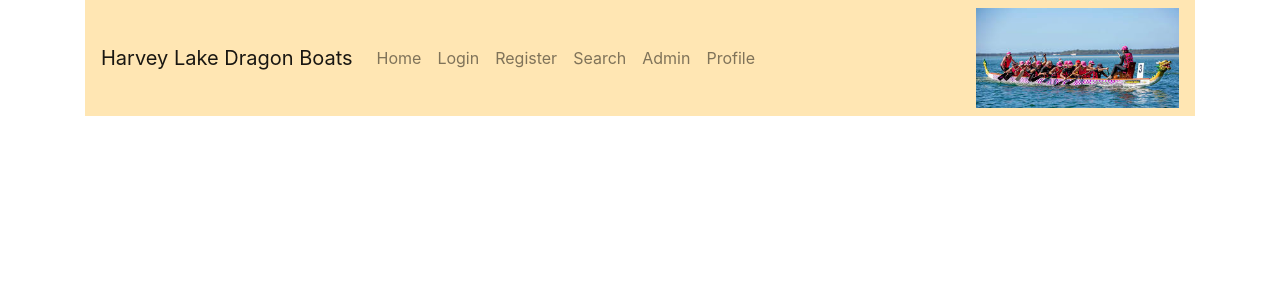
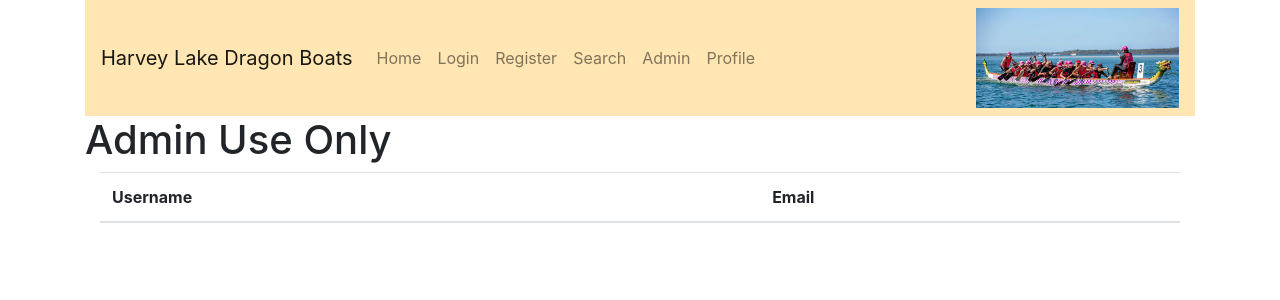
Before and after one commit to CateSpeakman/MEAN_Final_Project, an Angular app in the folder client/: page /admin in a window 1280 px wide. Before the commit this address led to /. Shown: the top 300 px of the page. Built offline with nearby package versions, Linux system fonts and the light colour scheme.

Commit message:
built admin component

```diff
--- /dev/null
+++ b/client/src/app/admin/admin.component.html
@@ -0,0 +1,19 @@
+<h1>Admin Use Only</h1>
+<main>
+    <!--This section contains the table that will generate based off of the user selecting a league from the above
+dropdown or from selecting all teams-->
+        <section>
+            <div class="container" id="userListDiv">
+                <table class="table table-striped" id="userTable">
+                    <thead>
+                        <tr>
+                            <th>Username</th>
+                            <th>Email</th>
+                        </tr>
+                    </thead>
+                    <tbody>
+                    </tbody>
+                </table>
+            </div>
+        </section>
+</main>
--- /dev/null
+++ b/client/src/app/admin/admin.component.ts
@@ -0,0 +1,15 @@
+import { Component, OnInit } from '@angular/core';
+
+@Component({
+  selector: 'app-admin',
+  templateUrl: './admin.component.html',
+  styleUrls: ['./admin.component.css']
+})
+export class AdminComponent implements OnInit {
+
+  constructor() { }
+
+  ngOnInit() {
+  }
+
+}
```
Also changed, not shown: client/src/app/app.module.ts (+5 -2 lines), client/src/app/admin/admin.component.css (added), 1 other file (tests, documents, lock files or other folders).
